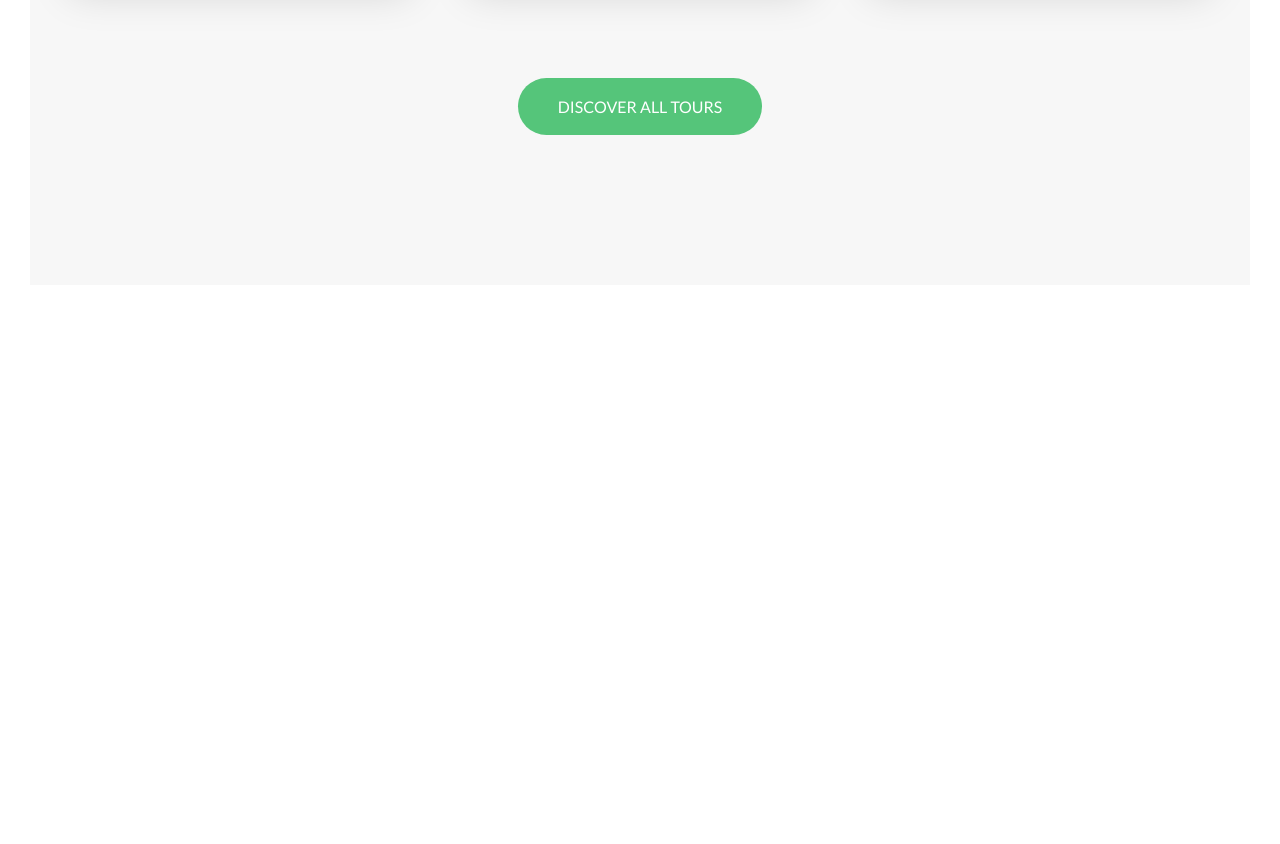
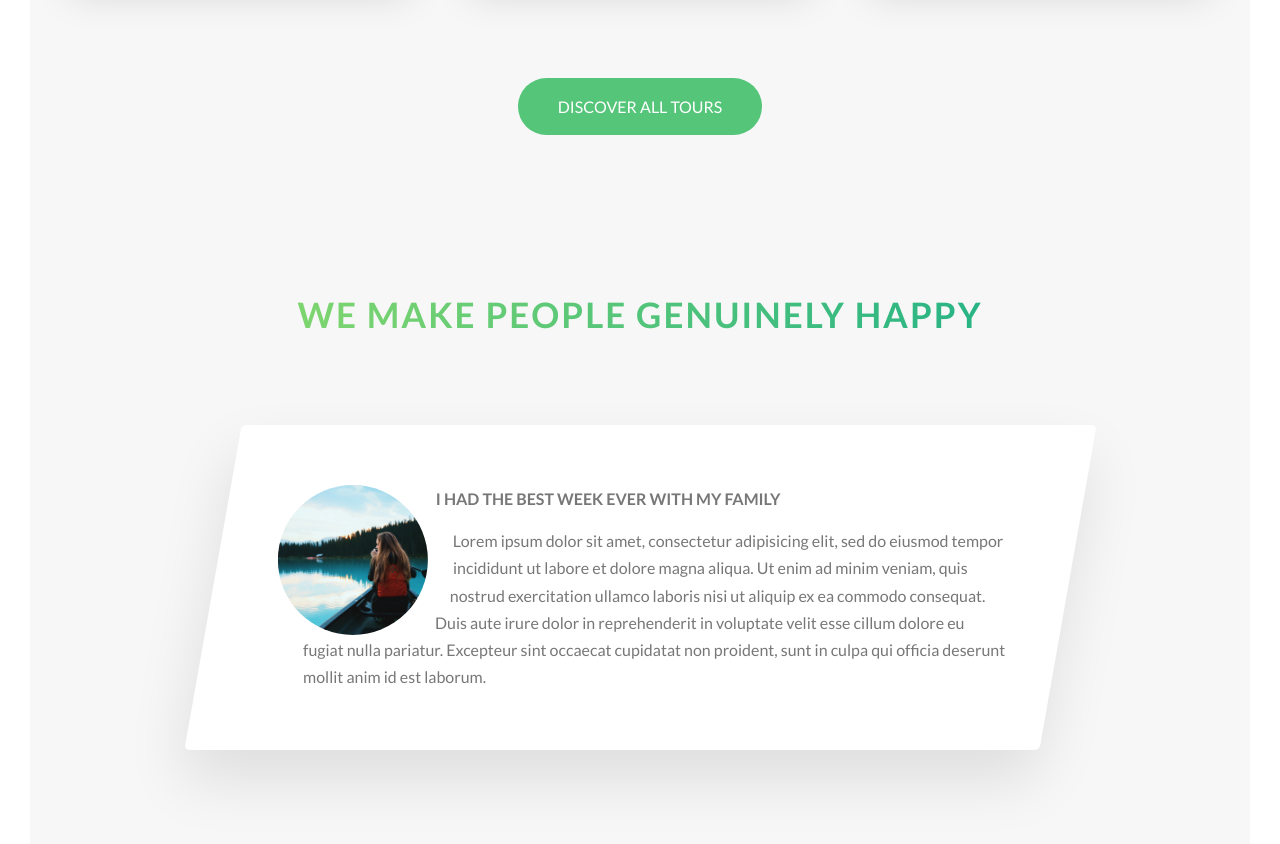
Before and after one commit to divineLush/natours, a website: page index.html in a window 1280 px wide. Shown: the part 3200-4044 px from the top of the page. Before the commit the page ends 3515 px from the top, so only its background shows below. Drawn offline with Linux system fonts and the light colour scheme.

Commit message:
implemented story card

```diff
--- a/index.html
+++ b/index.html
@@ -80,7 +80,7 @@
                     <div class="col-1-of-4">
                         <div class="feature-box">
                             <i class="feature-box__icon icon-basic-world"></i>
-                            <h3 class="heading-tertiary u-margin-bottom-map">Find your way</h3>
+                            <h3 class="heading-tertiary u-margin-bottom-small">Find your way</h3>
                             <p class="feature-box__text">
                                 Lorem ipsum dolor sit amet consectetur adipisicing elit. Ea fugiat impedit, nemo qui quo vel vitae blanditiis a nostrum quibusdam culpa quisquam debitis consequuntur, ullam odit, libero officia autem est.
                             </p>
@@ -204,6 +204,26 @@
                 <div class="u-center-text u-margin-top-huge">
                     <a href="#" class="btn btn--green">Discover all tours</a>
                 </div>
+                <section class="section-stories">
+                    <div class="u-center-text u-margin-bottom-big">
+                        <h2 class="heading-secondary u-center-text">
+                            We make people genuinely happy
+                        </h2>
+                    </div>
+                    <div class="row">
+                        <div class="story">
+                            <figure class="story__shape">
+                                <img src="img/nat-8.jpg" alt="Person on a tour" class="story__image">
+                            </figure>
+                            <div class="story__text">
+                                <h3 class="heading-tertiary u-margin-bottom-small">
+                                    I had the best week ever with my family
+                                </h3>
+                                <p class="paragraph">Lorem ipsum dolor sit amet, consectetur adipisicing elit, sed do eiusmod tempor incididunt ut labore et dolore magna aliqua. Ut enim ad minim veniam, quis nostrud exercitation ullamco laboris nisi ut aliquip ex ea commodo consequat. Duis aute irure dolor in reprehenderit in voluptate velit esse cillum dolore eu fugiat nulla pariatur. Excepteur sint occaecat cupidatat non proident, sunt in culpa qui officia deserunt mollit anim id est laborum.</p>
+                            </div>
+                        </div>
+                    </div>
+                </section>
             </section>
         </main>
     </body>
--- a/sass/abstracts/_variables.sass
+++ b/sass/abstracts/_variables.sass
@@ -26,3 +26,8 @@ $gutter-vertical: 8rem
 $gutter-horizontal: 6rem
 
 $card-height: 52rem
+
+// STORY
+$story-padding: 6rem
+$story-shape-margin: 3rem
+$story-skew: 10deg
--- /dev/null
+++ b/sass/components/_story.sass
@@ -0,0 +1,28 @@
+.story
+    width: 75%
+    margin: 0 auto
+    box-shadow: 0 3rem 6rem rgba($color-black, .1)
+    background-color: $color-white
+    border-radius: 5px
+    padding: $story-padding
+    padding-left: $story-padding + $story-shape-margin
+    font-size: $default-font-size
+    transform: skewX(-1 * $story-skew)
+
+    &__shape
+        width: 15rem
+        height: 15rem
+        float: left
+        -webkit-shape-outside: circle(50% at 50% 50%)
+        shape-outside: circle(50% at 50% 50%)
+        -webkit-clip-path: circle(50% at 50% 50%)
+        clip-path: circle(50% at 50% 50%)
+        transform: translateX(-1 * $story-shape-margin) skewX($story-skew)
+
+    &__image
+        // the image is wider than it's height
+        // so if i give it 100% width it can't fill the entire sircle
+        height: 100%
+
+    &__text
+        transform: skewX($story-skew)
--- a/sass/main.sass
+++ b/sass/main.sass
@@ -11,6 +11,7 @@
 @import "components/composition"
 @import "components/feature-box"
 @import "components/card"
+@import "components/story"
 
 @import "pages/home"
 
--- a/sass/pages/_home.sass
+++ b/sass/pages/_home.sass
@@ -17,3 +17,7 @@
     background-color: $color-grey-light-1
     padding: 25rem 0 15rem
     margin-top: -10rem
+
+.section-stories
+    padding: 15rem 0
+    background-color: $color-grey-light-1
```
Also changed, not shown: css/style.css.
